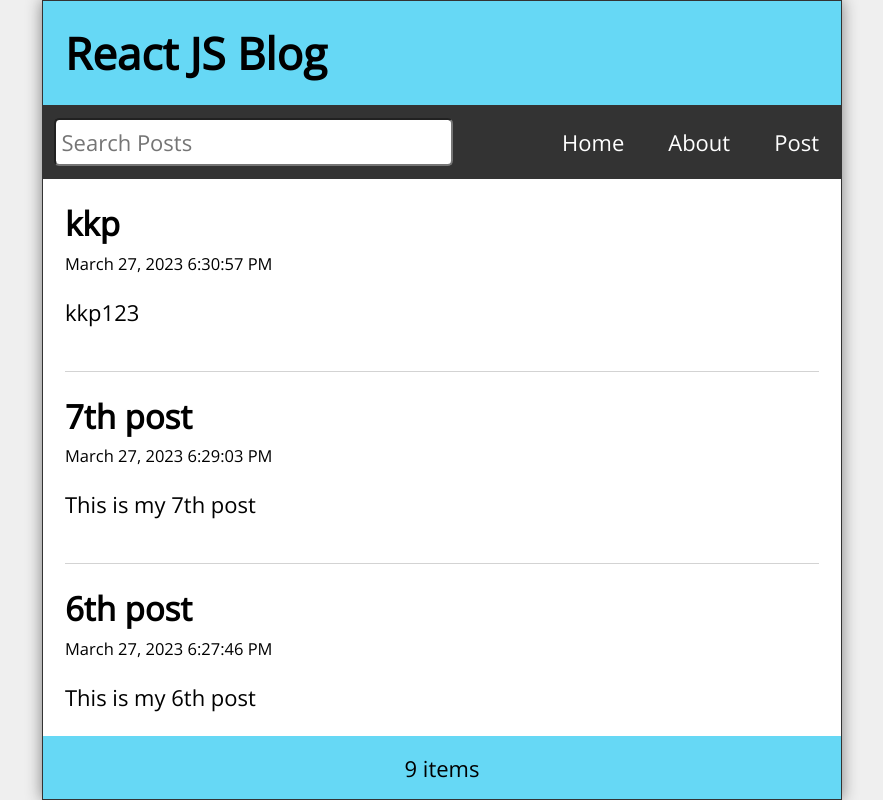
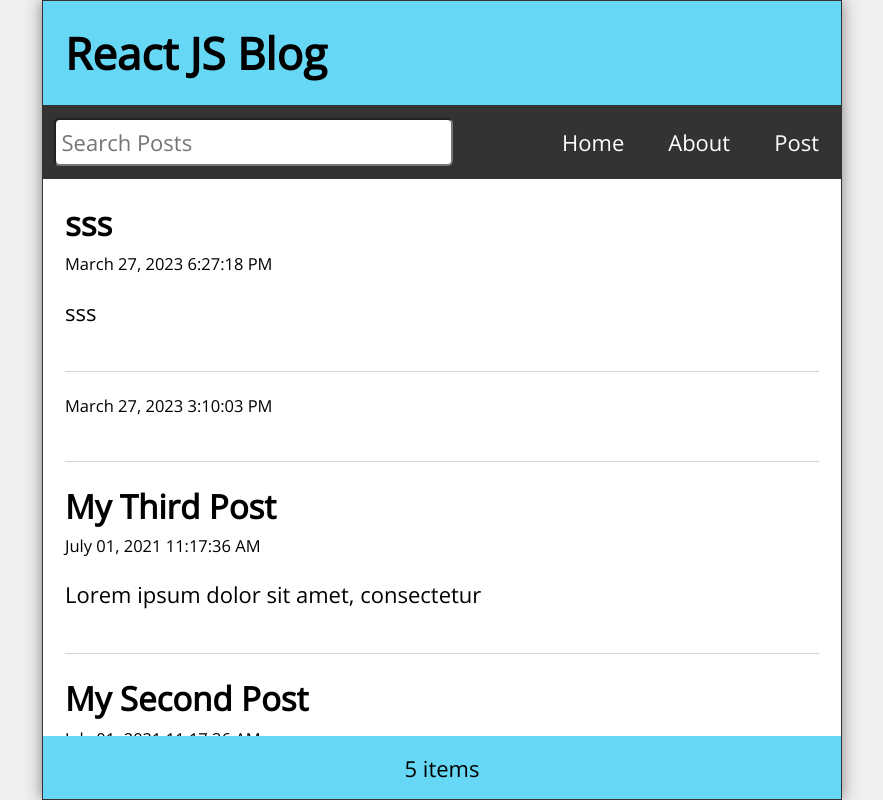
Before and after one commit to kpaccess/reactBlog-with-axios, a React (Vite) app: page / in a window 1280 px wide. Shown: the whole page, without its empty margins (198-1081 px from the left). Built offline with nearby package versions, Linux system fonts and the light colour scheme; data requests are answered from the project's data file.

Commit message:
added delete from axios

```diff
--- a/data/db.json
+++ b/data/db.json
@@ -24,34 +24,10 @@
       "datetime": "March 27, 2023 3:10:03 PM"
     },
     {
-      "id": 5,
-      "title": "5th post",
-      "body": "This is my fifth post",
-      "datetime": "March 27, 2023 6:25:10 PM"
-    },
-    {
       "id": 6,
       "title": "sss",
       "body": "sss",
       "datetime": "March 27, 2023 6:27:18 PM"
-    },
-    {
-      "id": 7,
-      "title": "6th post",
-      "body": "This is my 6th post",
-      "datetime": "March 27, 2023 6:27:46 PM"
-    },
-    {
-      "id": 8,
-      "title": "7th post",
-      "body": "This is my 7th post",
-      "datetime": "March 27, 2023 6:29:03 PM"
-    },
-    {
-      "id": 9,
-      "title": "kkp",
-      "body": "kkp123",
-      "datetime": "March 27, 2023 6:30:57 PM"
     }
   ]
 }
--- a/src/App.jsx
+++ b/src/App.jsx
@@ -51,10 +51,15 @@ const App = () => {
     fetchPosts();
   }, []);
 
-  const handleDelete = (id) => {
-    const postsList = posts.filter((post) => post.id !== id);
-    setPosts(postsList);
-    navigate('/');
+  const handleDelete = async (id) => {
+    try {
+      await api.delete(`/posts/${id}`);
+      const postsList = posts.filter((post) => post.id !== id);
+      setPosts(postsList);
+      navigate('/');
+    } catch (err) {
+      console.log(`Error: ${err.message}`);
+    }
   };
 
   const handleSubmit = async (e) => {
```
